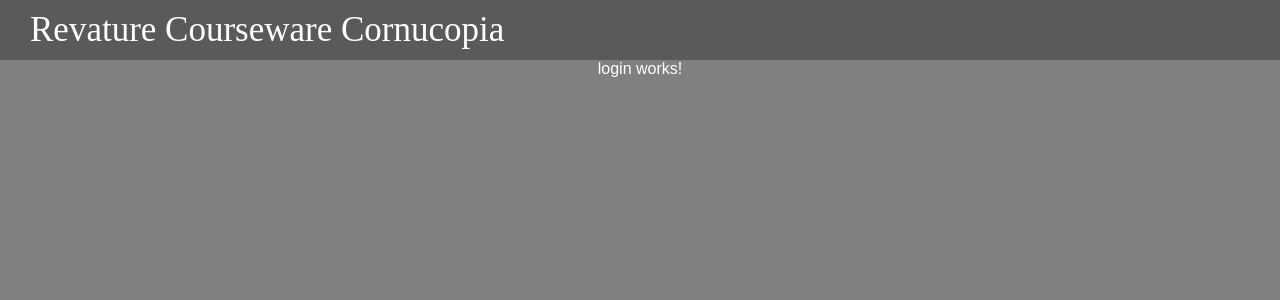
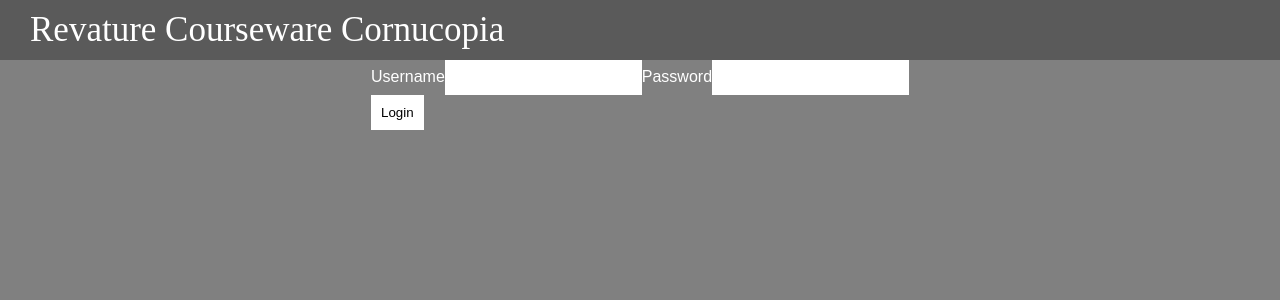
Before and after one commit to angeldep144/RCC-frontend, an Angular app: page /login in a window 1280 px wide. Shown: the top 300 px of the page. Built offline with nearby package versions, Linux system fonts and the light colour scheme; a web font is replaced by a local one.

Commit message:
login page and register

```diff
--- a/src/app/pages/login/login.component.html
+++ b/src/app/pages/login/login.component.html
@@ -1 +1,8 @@
-<p>login works!</p>
+<div class="login-component">
+    <label for ="usernameInput">Username</label>
+    <input type="text" name="usernameInput" id="username" [(ngModel)]="usernameInput">
+    <label for ="passwordInput">Password</label>
+    <input type="password" name="passwordInput" id = "password" [(ngModel)]="passwordInput">
+    <br>
+    <button class="btn btn-primary" (click)="loginUser()">Login</button>
+</div>
--- a/src/app/pages/login/login.component.ts
+++ b/src/app/pages/login/login.component.ts
@@ -1,4 +1,5 @@
 import { Component, OnInit } from '@angular/core';
+import {ApiService} from 'src/app/services/api/api.service'
 
 @Component({
   selector: 'app-login',
@@ -6,10 +7,17 @@
   styleUrls: ['./login.component.css']
 })
 export class LoginComponent implements OnInit {
+  usernameInput: string = "";
+  passwordInput: string = "";
 
-  constructor() { }
+  constructor(private apiServ:ApiService) { }
 
   ngOnInit(): void {
   }
 
+  loginUser()
+  {
+    this.apiServ.createSession(this.usernameInput,this.passwordInput)
+  }
+
 }
```
Also changed, not shown: src/app/pages/register/register.component.html (+8 -6 lines).
